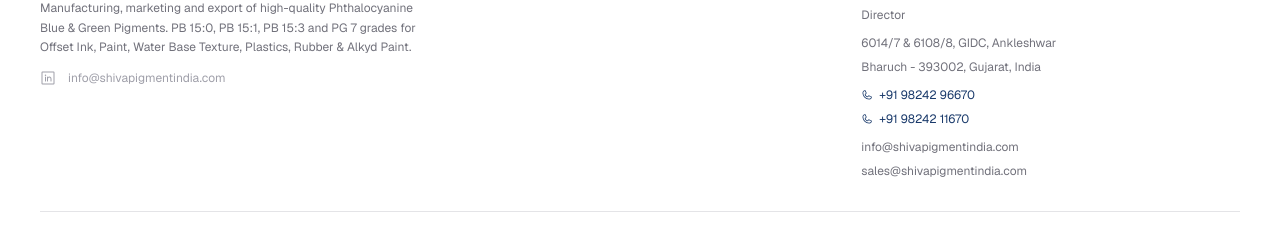
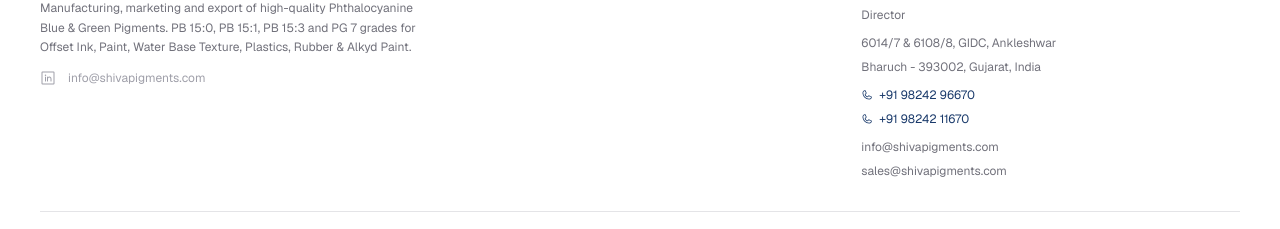
Before and after one commit to pragneshbarik/shivapigments, a Next.js app: page / in a window 1280 px wide. Shown: the part 3039-3268 px from the top of the page. Built offline with nearby package versions, Linux system fonts and the light colour scheme.

Commit message:
Fix website email domain references

```diff
--- a/src/app/page.tsx
+++ b/src/app/page.tsx
@@ -145,7 +145,7 @@
       </div>
 
       <a
-        href="mailto:sales@shivapigmentindia.com"
+        href="mailto:sales@shivapigments.com"
         className="inline-flex h-9 items-center gap-2 rounded-full bg-[#1a3a6b] px-5 text-xs font-medium text-white shadow-sm transition-colors hover:bg-[#0f2340]"
       >
         <Envelope className="size-4" />
@@ -415,7 +415,7 @@
           </div>
           <div className="flex flex-col items-center gap-3 md:items-end">
             <a
-              href="mailto:sales@shivapigmentindia.com"
+              href="mailto:sales@shivapigments.com"
               className="inline-flex h-12 items-center justify-center gap-2 rounded-full bg-white px-8 text-sm font-medium text-[#1a3a6b] shadow-sm transition-colors hover:bg-zinc-100"
             >
               <Envelope className="size-4" />
@@ -461,7 +461,7 @@
               >
                 <LinkedinLogo className="size-4" />
               </a>
-              <span>info@shivapigmentindia.com</span>
+              <span>info@shivapigments.com</span>
             </div>
           </div>
 
@@ -484,8 +484,8 @@
                 <Phone className="size-3 text-[#1a3a6b]" />
                 <span className="text-[#1a3a6b]">+91 98242 11670</span>
               </div>
-              <p className="pt-1">info@shivapigmentindia.com</p>
-              <p>sales@shivapigmentindia.com</p>
+              <p className="pt-1">info@shivapigments.com</p>
+              <p>sales@shivapigments.com</p>
             </div>
           </div>
         </div>
```
